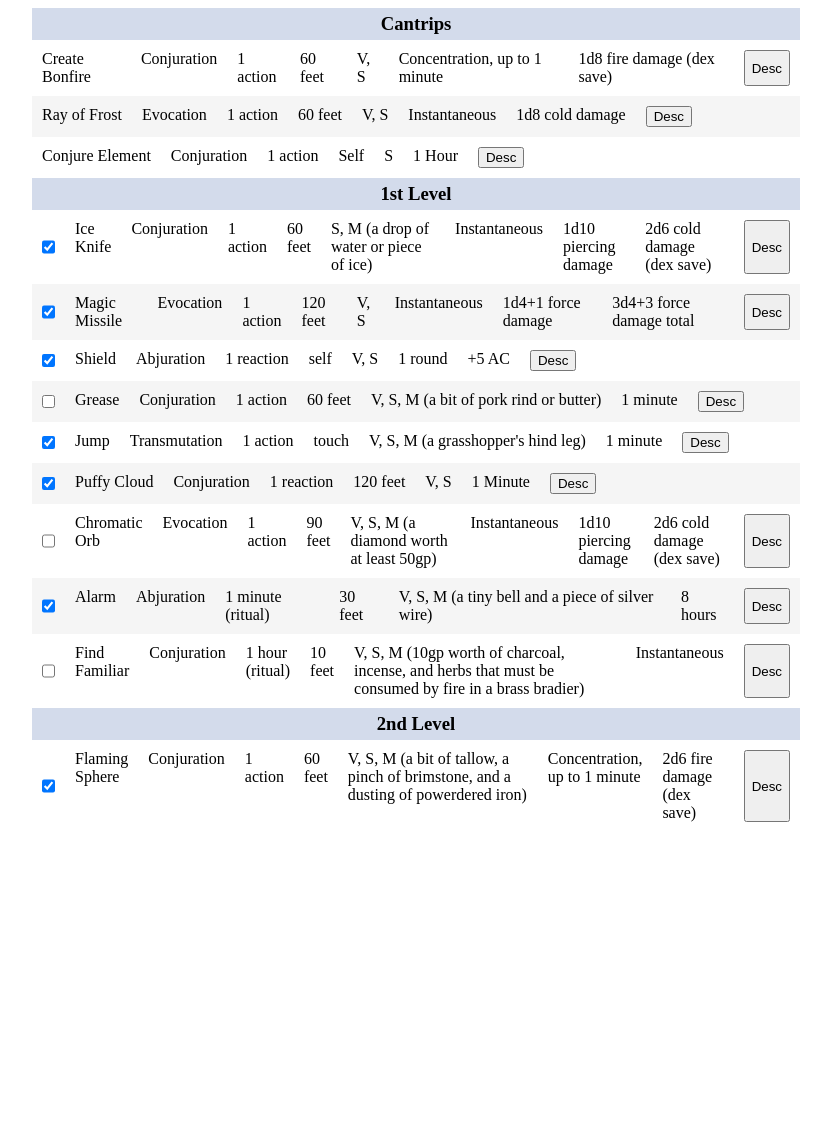
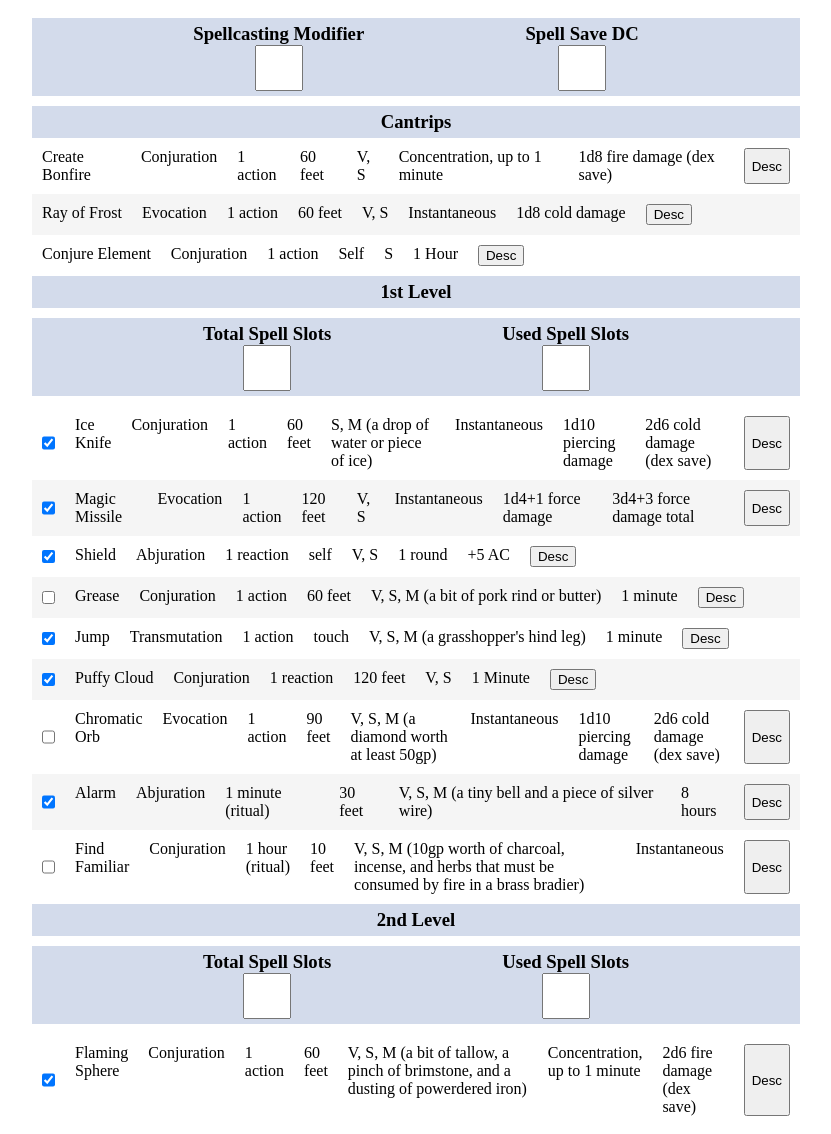
Before and after one commit to Ashton-C-Hill/My_Custom_Spellbook, a plain HTML site: page index.html in a window 1280 px wide. Shown: the whole page, without its empty margins (224-1055 px from the left). Before the commit the page ends 840 px from the top, so only its background shows below. Drawn offline with Linux system fonts and the light colour scheme.

Commit message:
Added text boxes to help with playing the game

```diff
--- a/index.html
+++ b/index.html
@@ -8,6 +8,17 @@
         <script src="scripts.js" defer></script>
     </head>
     <body id="body">
+        <h3 class="game_info">
+            <div>
+                Spellcasting Modifier
+                <input />
+            </div>
+            <div>
+                Spell Save DC
+                <input />
+            </div>
+        </h3>
+
         <h3>Cantrips</h3>
 
         <div class="spell">
@@ -65,6 +76,17 @@
 
 
         <h3>1st Level</h3>
+
+        <h3 class="game_info">
+            <div>
+                Total Spell Slots
+                <input />
+            </div>
+            <div>
+                Used Spell Slots
+                <input />
+            </div>
+        </h3>
 
         <div class="spell">
             <div class="spell_top">
@@ -242,6 +264,17 @@
 
         <h3>2nd Level</h3>
 
+        <h3 class="game_info">
+            <div>
+                Total Spell Slots
+                <input />
+            </div>
+            <div>
+                Used Spell Slots
+                <input />
+            </div>
+        </h3>
+
         <div class="spell">
             <div class="spell_top">
                 <input type="checkbox" checked/>
--- a/styles.css
+++ b/styles.css
@@ -4,6 +4,25 @@ body {
     flex-direction: column;
     justify-content: center;
     align-items: center;
+}
+
+.game_info {
+    margin: 10px;
+    display: flex;
+    justify-content: space-evenly;
+}
+
+.game_info * {
+    display: flex;
+    flex-direction: column;
+    align-items: center;
+}
+
+.game_info input {
+    width: 40px;
+    height: 40px;
+    font-size: 30px;
+    text-align: center;
 }
 
 h3 {
```
